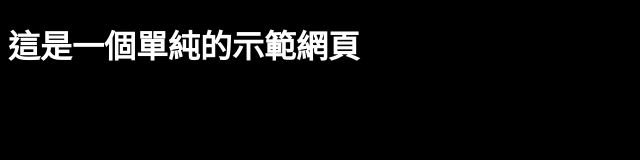
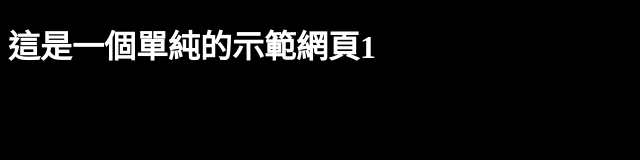
Before and after one commit to hsiangfeng/example-gh-pages, a website: page src/index.html in a window 1280 px wide. Shown: the full height of the page, 0-640 px from the left. Drawn offline with Linux system fonts and the light colour scheme.

Commit message:
feat: 🎸 to src

```diff
--- a/index.html
+++ b/src/index.html
@@ -8,6 +8,6 @@
   <link rel="stylesheet" href="./style.css">
 </head>
 <body>
-  <h1>這是一個單純的示範網頁</h1>
+  <h1>這是一個單純的示範網頁1</h1>
 </body>
 </html>
```
Also changed, not shown: package.json (added, +16 -0 lines), src/style.css (renamed from style.css), 2 other files.
